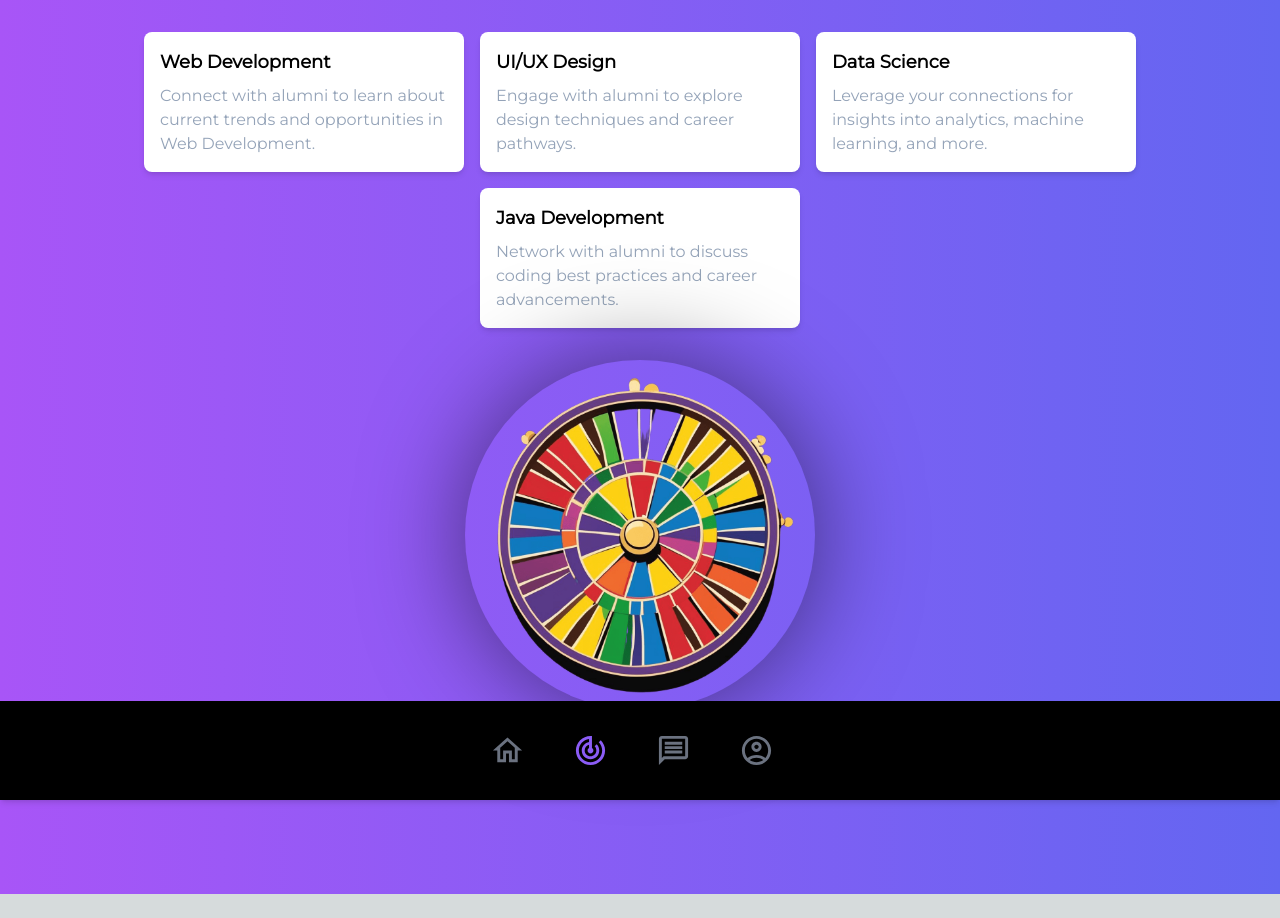
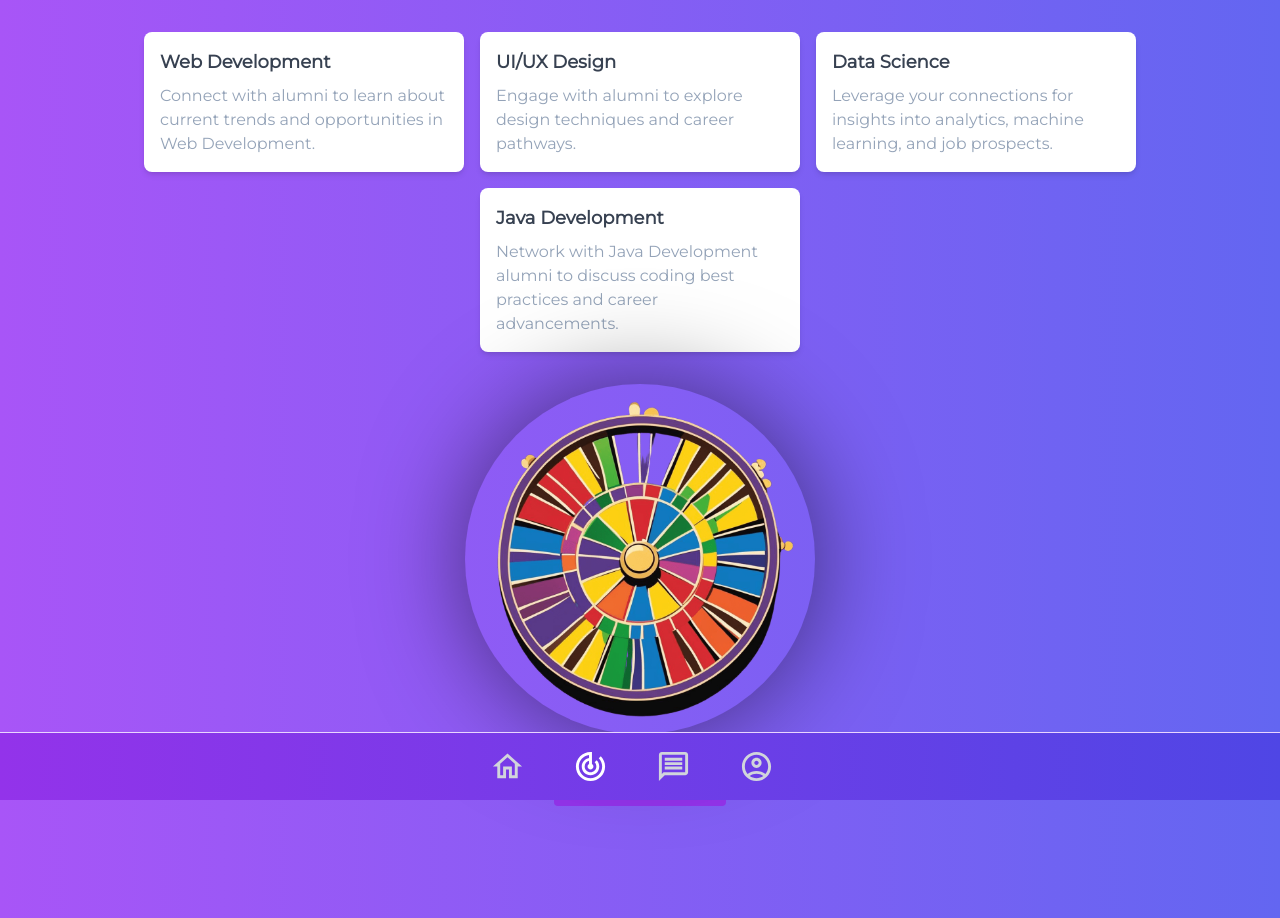
Before and after one commit to anu-r93/spiced-roulette-app, a Next.js app: page /roulette in a window 1280 px wide. Before the commit the page ends 894 px from the top, so only its background shows below. Built offline with nearby package versions, Linux system fonts and the light colour scheme.

Commit message:
edited nav and roulette

```diff
--- a/components/NavBar/index.js
+++ b/components/NavBar/index.js
@@ -27,11 +27,11 @@ const NavBar = () => {
   };
 
   return (
-    <nav className="fixed bottom-0 left-0 right-0 shadow-md bg-black py-8">
+    <nav className="fixed bottom-0 left-0 right-0 bg-gradient-to-r from-purple-600 to-indigo-600 bg-opacity-50 backdrop-filter backdrop-blur-lg border-t border-purple-200 py-4 hover:ring-4">
       <ul className="flex justify-center space-x-8">
         <li
-          className={`cursor-pointer transition-colors duration-300  ${
-            activeIcon === "home" ? "text-violet-500" : "text-gray-500"
+          className={`cursor-pointer transition-colors duration-300 ${
+            activeIcon === "home" ? "text-white" : "text-gray-300"
           }`}
           onClick={() => handleIconClick("home")}
         >
@@ -45,7 +45,7 @@ const NavBar = () => {
         </li>
         <li
           className={`cursor-pointer transition-colors duration-300 ${
-            activeIcon === "roulette" ? "text-violet-500" : "text-gray-500"
+            activeIcon === "roulette" ? "text-white" : "text-gray-300"
           }`}
           onClick={() => handleIconClick("roulette")}
         >
@@ -59,7 +59,7 @@ const NavBar = () => {
         </li>
         <li
           className={`cursor-pointer transition-colors duration-300 ${
-            activeIcon === "message" ? "text-violet-500" : "text-gray-500"
+            activeIcon === "message" ? "text-white" : "text-gray-300"
           }`}
           onClick={() => handleIconClick("message")}
         >
@@ -73,7 +73,7 @@ const NavBar = () => {
         </li>
         <li
           className={`cursor-pointer transition-colors duration-300 ${
-            activeIcon === "profile" ? "text-violet-500" : "text-gray-500"
+            activeIcon === "profile" ? "text-white" : "text-gray-300"
           }`}
           onClick={() => handleIconClick("profile")}
         >
--- a/components/Roulette/index.js
+++ b/components/Roulette/index.js
@@ -51,10 +51,15 @@ const Roulette = () => {
   const Card = ({ title, onClick, isActive, body }) => {
     return (
       <div
-        className={`bg-white rounded-lg shadow-md p-4 w-full max-w-xs cursor-pointer ${
-          isActive ? "border-2 border-violet-500" : ""
+        className={`bg-white rounded-lg shadow-md p-4 w-full max-w-xs cursor-pointer transition-all duration-300 ${
+          isActive
+            ? "bg-purple-200 text-purple-700 shadow-lg scale-105"
+            : "bg-white text-gray-700"
         }`}
-        onClick={onClick}
+        onClick={(e) => {
+          onClick(title);
+          e.currentTarget.classList.add("hover:bg-purple-100");
+        }}
       >
         <h3 className="text-lg font-bold mb-2">{title}</h3>
         <p className="text-slate-400">{body}</p>
@@ -69,25 +74,25 @@ const Roulette = () => {
           <Card
             title="Web Development"
             body="Connect with alumni to learn about current trends and opportunities in Web Development."
-            onClick={() => handleCardClick("Web Development")}
+            onClick={handleCardClick}
             isActive={activeCard === "Web Development"}
           />
           <Card
             title="UI/UX Design"
             body="Engage with alumni to explore design techniques and career pathways."
-            onClick={() => handleCardClick("UI/UX Design")}
+            onClick={handleCardClick}
             isActive={activeCard === "UI/UX Design"}
           />
           <Card
             title="Data Science"
-            body="Leverage your connections for insights into analytics, machine learning, and more."
-            onClick={() => handleCardClick("Data Science")}
+            body="Leverage your connections for insights into analytics, machine learning, and job prospects."
+            onClick={handleCardClick}
             isActive={activeCard === "Data Science"}
           />
           <Card
             title="Java Development"
-            body="Network with alumni to discuss coding best practices and career advancements."
-            onClick={() => handleCardClick("Java Development")}
+            body="Network with Java Development alumni to discuss coding best practices and career advancements."
+            onClick={handleCardClick}
             isActive={activeCard === "Java Development"}
           />
         </div>
@@ -107,6 +112,9 @@ const Roulette = () => {
                 height={350}
                 className="mx-auto mt-4 rounded-full"
               />
+              <p className="text-2xl font-extrabold text-white">
+                {randomUser.bio}
+              </p>
               <div className="mt-8 flex justify-center space-x-4">
                 <button
                   className="bg-green-500 hover:bg-green-600 text-white font-bold py-4 px-10 rounded"
```
